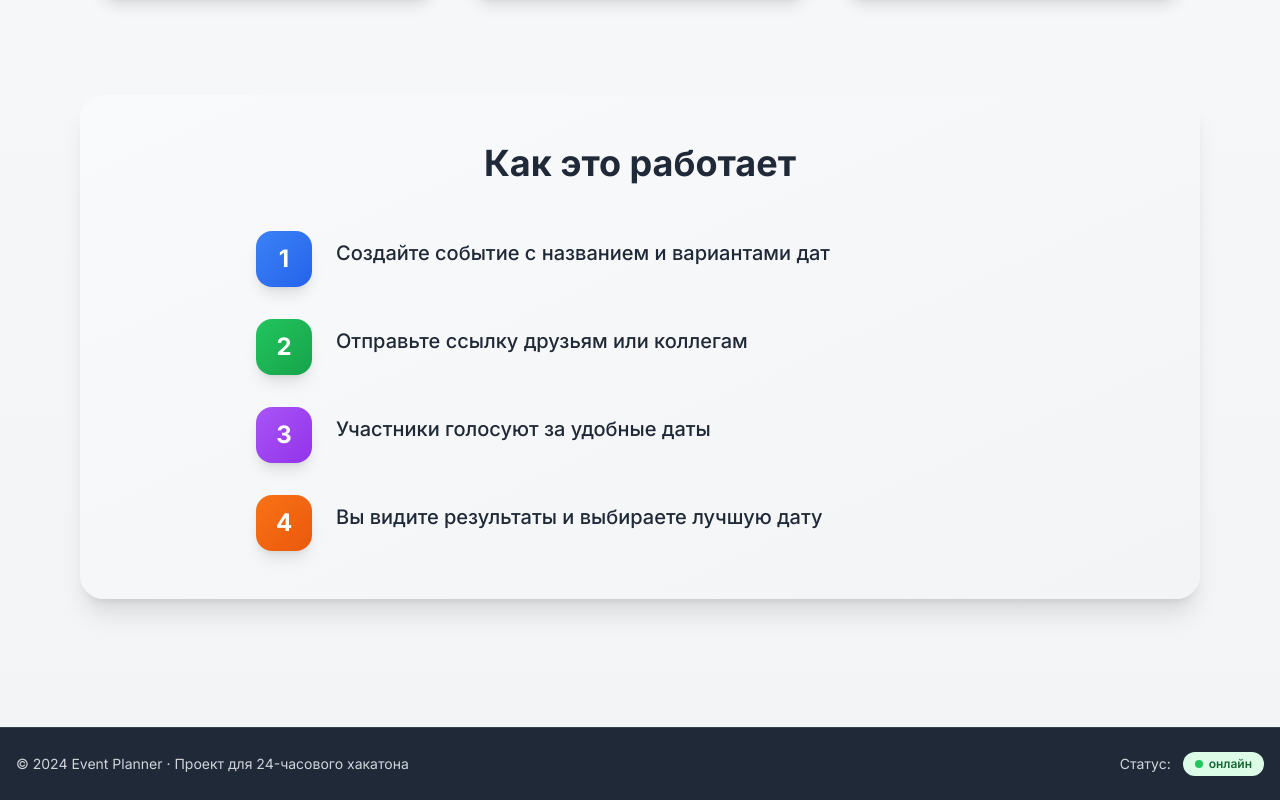
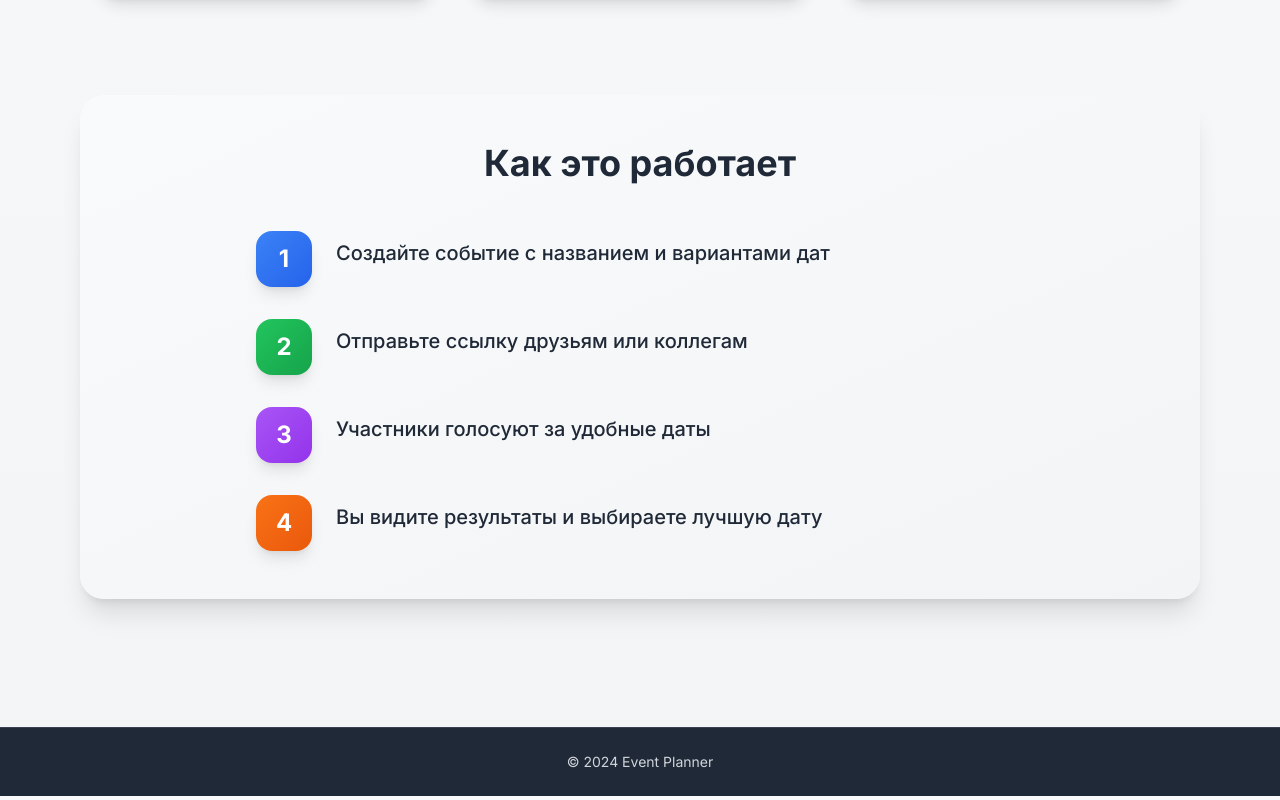
Before and after one commit to memechanic/event-planner, a Vue app in the folder frontend/: page / in a window 1280 px wide. Shown: the part 748-1548 px from the top of the page. Built offline with nearby package versions, Linux system fonts and the light colour scheme.

Commit message:
changed Footer and removed demo

```diff
--- a/frontend/src/App.vue
+++ b/frontend/src/App.vue
@@ -16,36 +16,6 @@
               Event Planner
             </span>
           </router-link>
-
-          <!-- Навигационные ссылки -->
-          <!-- <div class="flex items-center space-x-2 sm:space-x-4">
-            <router-link
-              to="/"
-              class="px-3 py-2 rounded-lg text-sm font-medium transition-all duration-200 hover:bg-blue-50 hover:text-blue-700 text-gray-700"
-              active-class="bg-blue-100 text-blue-700"
-            >
-              <span class="hidden sm:inline">Главная</span>
-              <span class="sm:hidden">🏠</span>
-            </router-link>
-
-            <router-link
-              to="/create"
-              class="px-3 py-2 rounded-lg text-sm font-medium transition-all duration-200 hover:bg-blue-50 hover:text-blue-700 text-gray-700"
-              active-class="bg-blue-100 text-blue-700"
-            >
-              <span class="hidden sm:inline">Создать</span>
-              <span class="sm:hidden">➕</span>
-            </router-link>
-
-            <router-link
-              to="/event/demo"
-              class="px-3 py-2 rounded-lg text-sm font-medium transition-all duration-200 hover:bg-blue-50 hover:text-blue-700 text-gray-700"
-              active-class="bg-blue-100 text-blue-700"
-            >
-              <span class="hidden sm:inline">Демо</span>
-              <span class="sm:hidden">👁️</span>
-            </router-link>
-          </div> -->
           <div class="flex items-center space-x-2 sm:space-x-4">
             <!-- Основные ссылки -->
             <router-link
@@ -66,14 +36,14 @@
               <span class="sm:hidden">➕</span>
             </router-link>
 
-            <router-link
+            <!-- <router-link
               to="/event/demo"
               class="px-3 py-2 rounded-lg text-sm font-medium transition-all duration-200 hover:bg-blue-50 hover:text-blue-700 text-gray-700"
               active-class="bg-blue-100 text-blue-700"
             >
               <span class="hidden sm:inline">Демо</span>
               <span class="sm:hidden">👁️</span>
-            </router-link>
+            </router-link> -->
 
             <!-- Кнопка авторизации / выхода -->
             <button
@@ -106,31 +76,9 @@
     <!-- Футер -->
     <footer class="bg-gray-800 text-gray-300 mt-auto border-t border-gray-700">
       <div class="container mx-auto px-4 py-6">
-        <div class="flex flex-col md:flex-row items-center justify-between space-y-4 md:space-y-0">
-          <p class="text-sm text-center md:text-left">
-            © 2024 Event Planner · Проект для 24-часового хакатона
-          </p>
-
-          <div class="flex items-center space-x-3">
-            <span class="text-sm">Статус:</span>
-            <span
-              :class="[
-                'px-3 py-1 rounded-full text-xs font-semibold flex items-center space-x-1.5',
-                isOnline
-                  ? 'bg-green-100 text-green-800'
-                  : 'bg-amber-100 text-amber-800'
-              ]"
-            >
-              <span
-                :class="[
-                  'w-2 h-2 rounded-full',
-                  isOnline ? 'bg-green-500' : 'bg-amber-500'
-                ]"
-              ></span>
-              <span>{{ connectionStatus }}</span>
-            </span>
-          </div>
-        </div>
+        <p class="text-sm text-center">
+          © 2024 Event Planner
+        </p>
       </div>
     </footer>
   </div>
```
Also changed, not shown: 1 other file (tests, documents, lock files or other folders).
